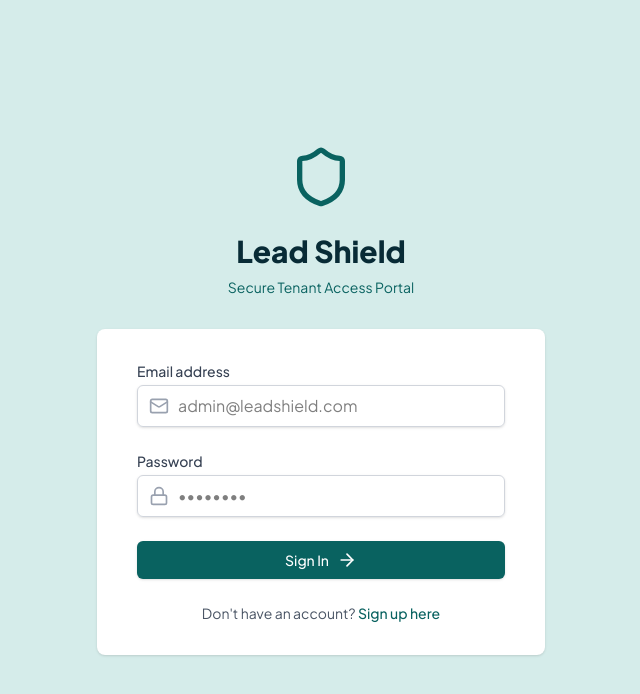
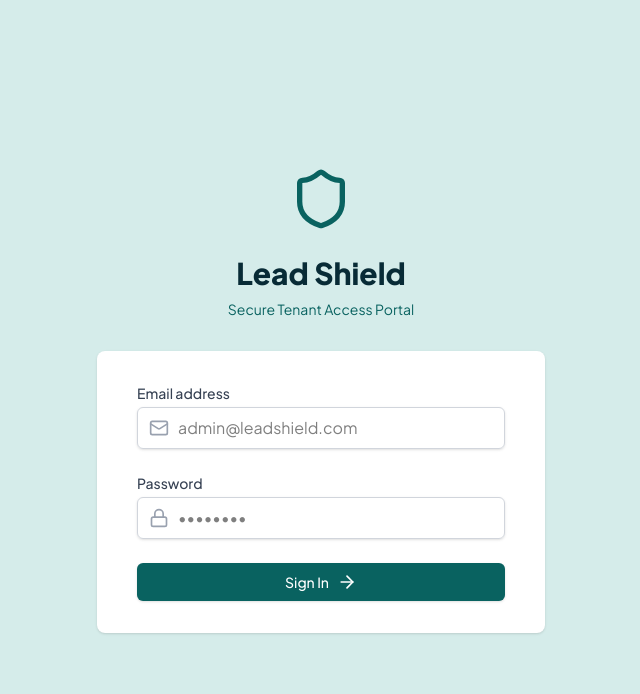
Before and after one commit to Naruto-88/Lead-Shield, a React (Vite) app: page /login in a window 1280 px wide. Shown: the top 694 px of the page, without its empty margins (319-959 px from the left). Built offline with nearby package versions, Linux system fonts and the light colour scheme; no server answers.

Commit message:
Remove public signup link for security

```diff
--- a/src/pages/Login.tsx
+++ b/src/pages/Login.tsx
@@ -92,15 +92,6 @@ export default function Login() {
                 {!loading && <ArrowRight className="ml-2 h-5 w-5" />}
               </button>
             </div>
-
-            <div className="mt-4 text-center">
-              <p className="text-sm text-gray-600">
-                Don't have an account?{' '}
-                <Link to="/signup" className="font-medium text-[#096260] hover:text-[#5fb4a9]">
-                  Sign up here
-                </Link>
-              </p>
-            </div>
           </form>
         </div>
       </div>
```
